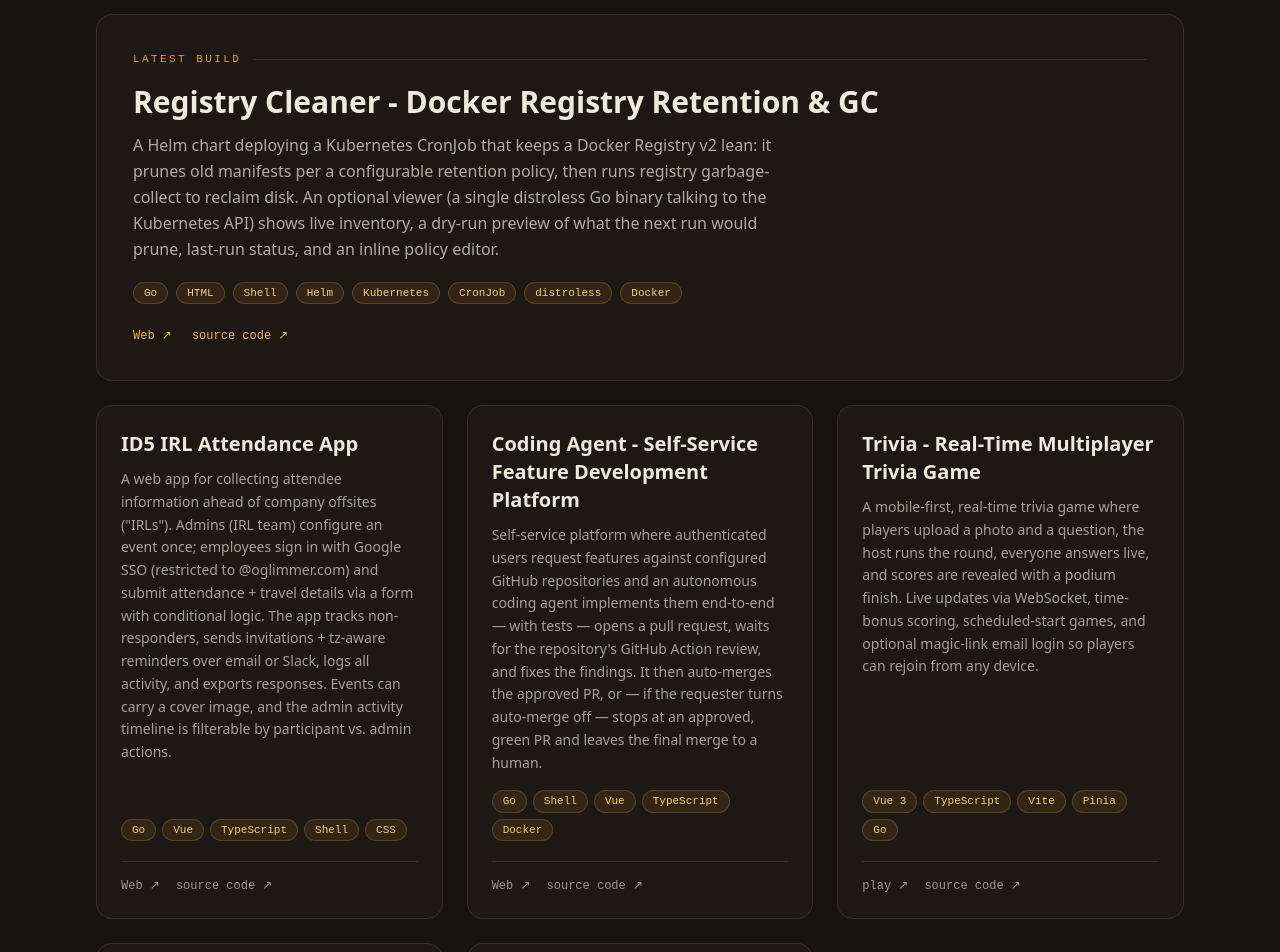
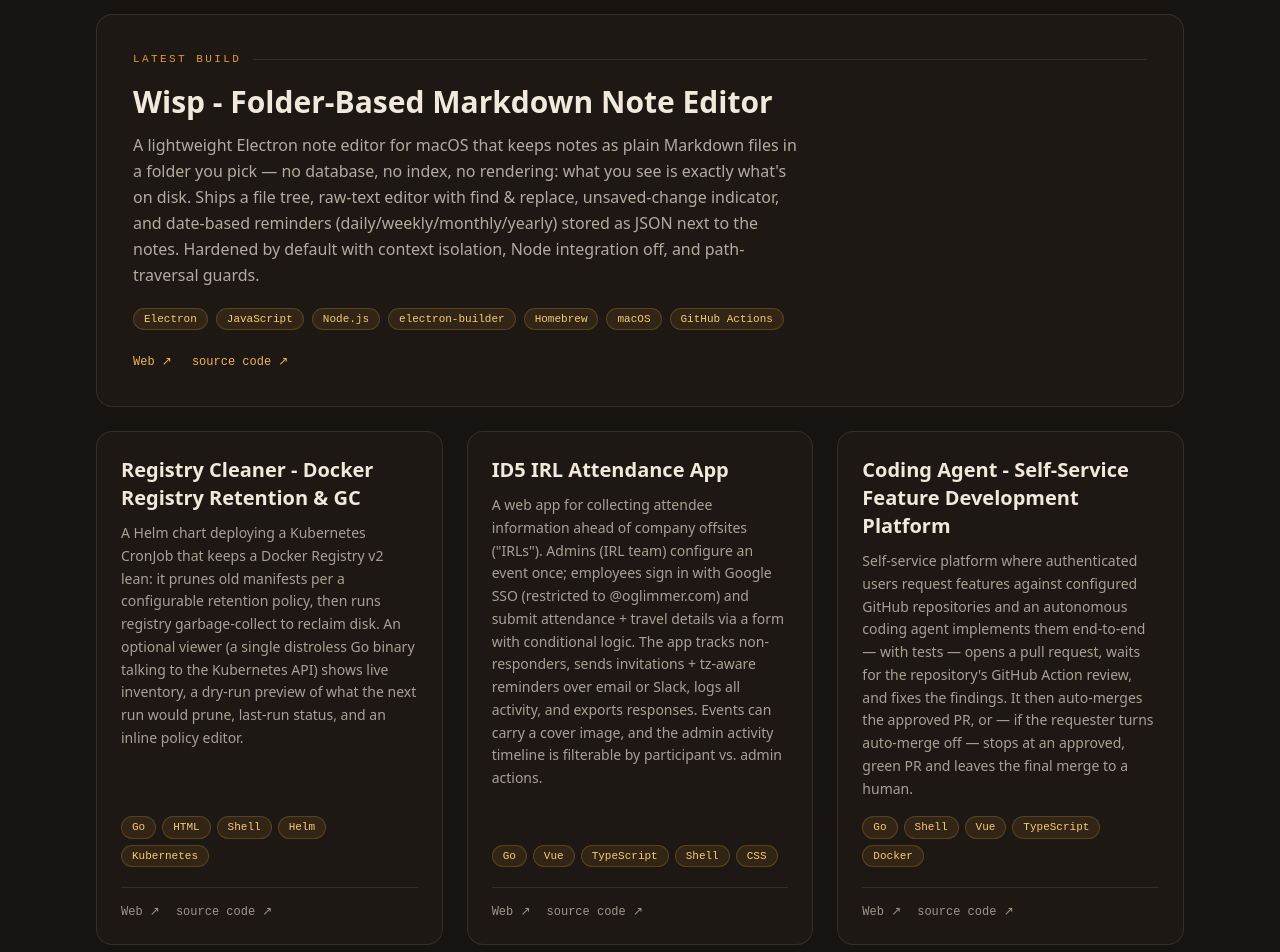
Before and after one commit to oglimmer/homepage-oglimmer.com, a Nuxt app: page / in a window 1280 px wide. Shown: the part 1700-2652 px from the top of the page. Built offline with nearby package versions, Linux system fonts and the light colour scheme.

Commit message:
feat: add Wisp markdown note editor project

```diff
--- a/data/projects.ts
+++ b/data/projects.ts
@@ -6,6 +6,15 @@ export interface Project {
 }
 
 export const projects: Project[] = [
+  {
+    title: "Wisp - Folder-Based Markdown Note Editor",
+    text: "A lightweight Electron note editor for macOS that keeps notes as plain Markdown files in a folder you pick — no database, no index, no rendering: what you see is exactly what's on disk. Ships a file tree, raw-text editor with find & replace, unsaved-change indicator, and date-based reminders (daily/weekly/monthly/yearly) stored as JSON next to the notes. Hardened by default with context isolation, Node integration off, and path-traversal guards.",
+    linkData: [
+      ["https://oglimmer.github.io/wisp-homepage/", "Web"],
+      ["https://github.com/oglimmer/wisp", "source code"]
+    ],
+    techList: "[Electron, JavaScript, Node.js, electron-builder, Homebrew, macOS, GitHub Actions]"
+  },
   {
     title: "Registry Cleaner - Docker Registry Retention & GC",
     text: "A Helm chart deploying a Kubernetes CronJob that keeps a Docker Registry v2 lean: it prunes old manifests per a configurable retention policy, then runs registry garbage-collect to reclaim disk. An optional viewer (a single distroless Go binary talking to the Kubernetes API) shows live inventory, a dry-run preview of what the next run would prune, last-run status, and an inline policy editor.",
```
